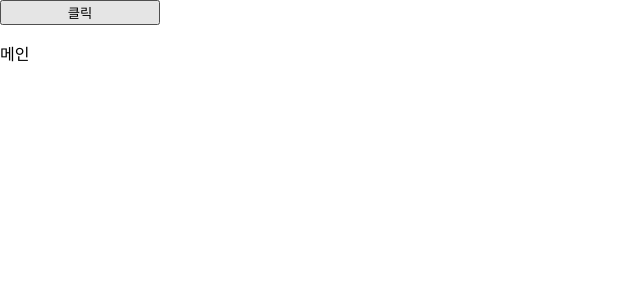
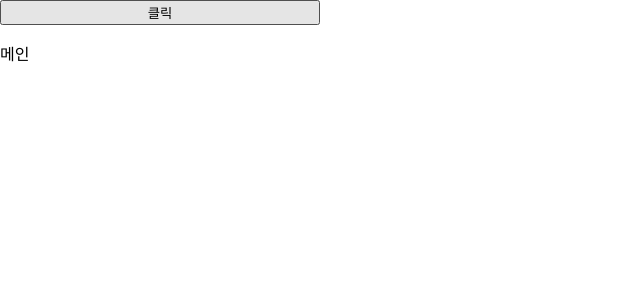
Before and after one commit to MAGHC/storyBookPractice, a React (Create React App) app: page / in a window 1280 px wide. Shown: the top 300 px of the page, without its empty margins (0-640 px from the left). Built offline with nearby package versions, Linux system fonts and the light colour scheme.

Commit message:
[storybook] control deafult 설정 / 타입 설정

```diff
--- a/src/components/ButtonSelf.jsx
+++ b/src/components/ButtonSelf.jsx
@@ -1,6 +1,21 @@
 import React from "react";
 import "./ButtonSelf.scss";
+import PropTypes from "prop-types";
 
-export const ButtonSelf = () => {
-  return <button className="button">클릭</button>;
+export const ButtonSelf = ({ mode, color, size, ...props }) => {
+  const darkMode = mode === "darkmode" ? "dark" : "light";
+  return (
+    <button type="button" className={darkMode}>
+      클릭
+    </button>
+  );
 };
+
+ButtonSelf.propTypes = {
+  size: PropTypes.string,
+};
+
+ButtonSelf.defaultProps = {
+  size: "medium",
+  mode: "light",
+};
--- a/src/components/ButtonSelf.scss
+++ b/src/components/ButtonSelf.scss
@@ -1,3 +1,7 @@
-.button {
+.dark {
   width: 10rem;
 }
+
+.light {
+  width: 20rem;
+}
```
Also changed, not shown: 1 other file (tests, documents, lock files or other folders).
